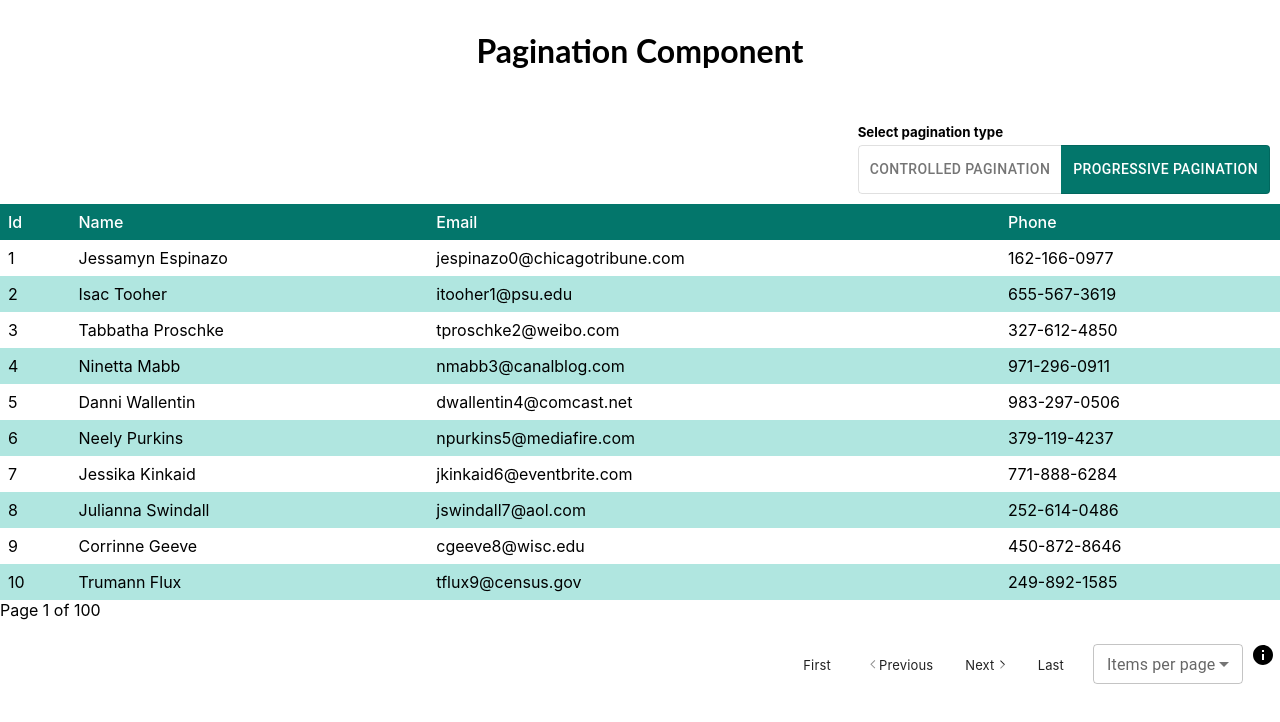
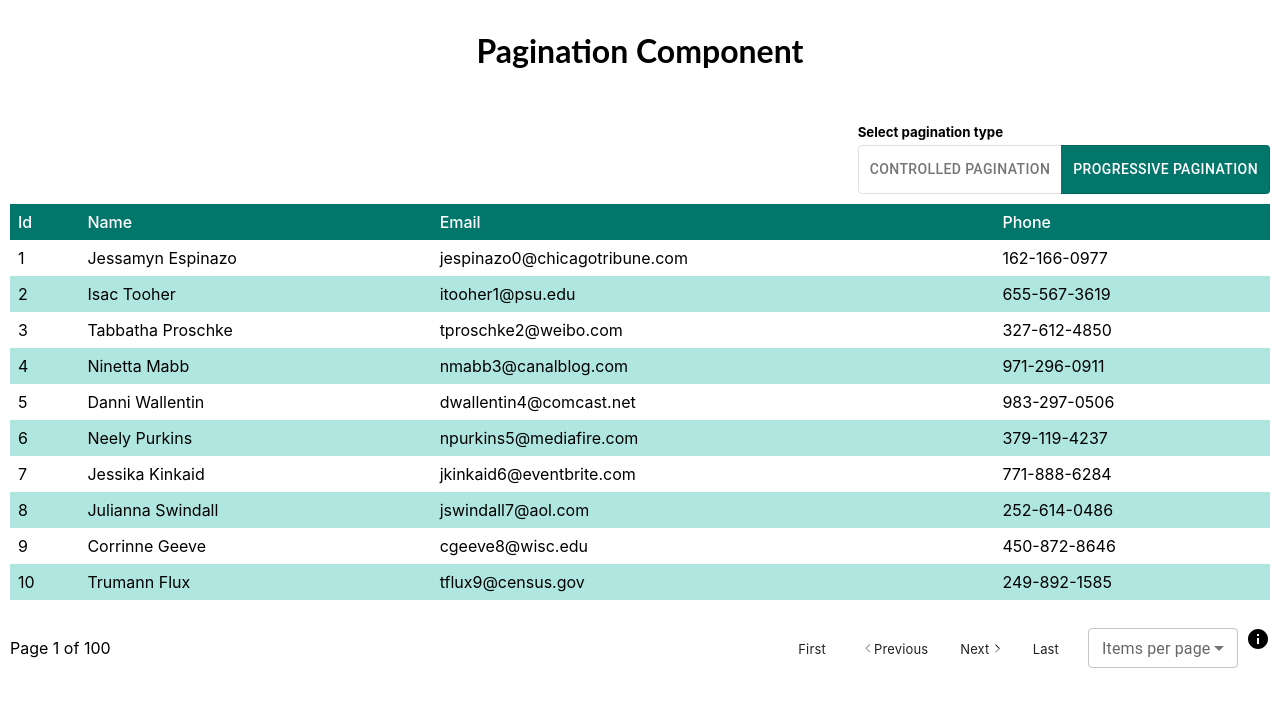
Before and after one commit to sauravmishra1710/Pagination-Component, a React (Create React App) app: page / in a window 1280 px wide. Both pictures are taken after a click on the button "PROGRESSIVE PAGINATION". Shown: the top 722 px of the page. Built offline with nearby package versions, Linux system fonts and the light colour scheme.

Commit message:
Css styling corrections

```diff
--- a/src/App.js
+++ b/src/App.js
@@ -34,7 +34,7 @@ export default function App() {
       <h5 style={{ marginBottom: "5px"}}>Select pagination type</h5>
         <PaginationType onChangeCallback={onUpdatePaginationType}/>
       </div>
-      <div>
+      <div style={{margin: "10px"}}>
         <table>
           <thead>
             <tr>
@@ -60,14 +60,12 @@ export default function App() {
         </div>
         {(paginationType === "Controlled") ?
          <ControlledPagination
-         className="paginationbarControlled"
          currentPage={currentPage}
          totalDataCount={data.length}
          pageSize={pageSize}
          onPageChange={page => setCurrentPage(page)}
          onUpdateItemsPerPage = {onUpdateItemsPerPage}
        /> : <ProgressivePagination
-         className="paginationbarProgressive"
          currentPage={currentPage}
          totalDataCount={data.length}
          pageSize={pageSize}
--- a/src/components/ControlledPagination.jsx
+++ b/src/components/ControlledPagination.jsx
@@ -12,7 +12,6 @@ const ControlledPagination = props => {
     siblingCount = 1,
     currentPage,
     pageSize,
-    className
   } = props;
 
   const paginationRange = usePagination({
@@ -45,7 +44,7 @@ const ControlledPagination = props => {
   const lastPage = paginationRange[paginationRange.length - 1];
   return (
     <ul
-      className={classnames('pagination-container', { [className]: className })}
+      className='pagination-container paginationbarControlled'
     >
         <li
         className={classnames('pagination-item', {
--- a/src/components/ProgressivePagination.jsx
+++ b/src/components/ProgressivePagination.jsx
@@ -12,7 +12,6 @@ const ProgressivePagination = props => {
     siblingCount = 1,
     currentPage,
     pageSize,
-    className
   } = props;
 
   const paginationRange = usePagination({
@@ -44,11 +43,11 @@ const ProgressivePagination = props => {
 
   const lastPage = paginationRange[paginationRange.length - 1];
   return (
-    <div>
-        <div>Page {currentPage} of {lastPage}</div>
-        <div>
+    <div className='masterContainer'>
+        <div className="masterContainer-summary">Page {currentPage} of {lastPage}</div>
+        <div className="masterContainer-pagination">
             <ul
-            className={classnames('pagination-container', { [className]: className })}
+            className='pagination-container paginationbarProgressive'
             >
                 <li
                 className={classnames('pagination-item', {
--- a/src/style.scss
+++ b/src/style.scss
@@ -34,5 +34,22 @@ td {
 .paginationbarProgressive {
   display: flex;
   justify-content: right;
-  margin-right: 5px;
+  margin: 10px;
 }
+
+.masterContainer:after {
+  display: table;
+  clear: both;
+}
+
+.masterContainer-summary {
+  float: left;
+  height: 76px;
+  margin-left: 10px;
+  align-items: center;
+  display:flex;
+}
+
+.masterContainer-pagination {
+  float: right;
+}
```
